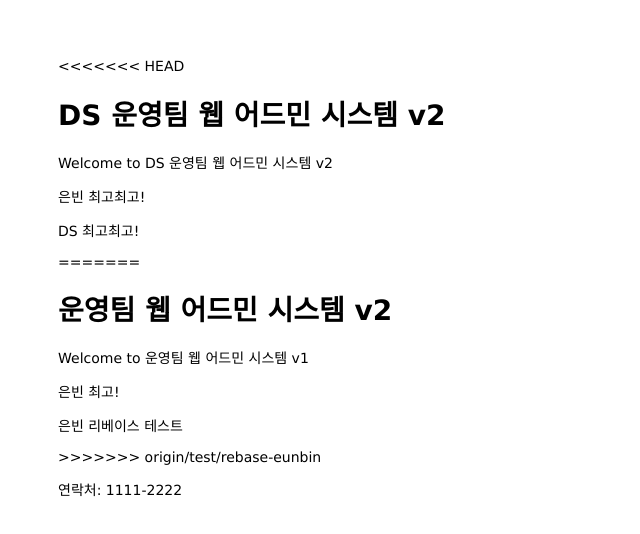
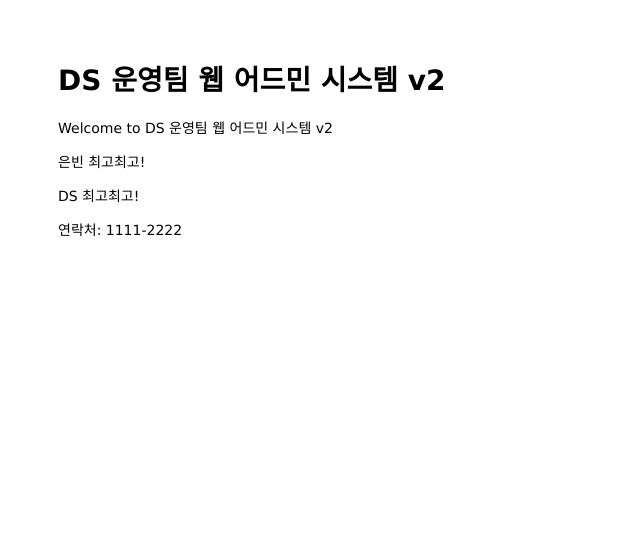
Before and after one commit to binbinbean/mastering-git-github, a website: page public/index.html in a window 1280 px wide. Shown: the whole page, without its empty margins (0-640 px from the left). Drawn offline with Linux system fonts and the light colour scheme.

Commit message:
conflict resolve

```diff
--- a/public/index.html
+++ b/public/index.html
@@ -5,17 +5,10 @@
   </head>
 
   <body>
-<<<<<<< HEAD
     <h1>DS 운영팀 웹 어드민 시스템 v2</h1>
     <p>Welcome to DS 운영팀 웹 어드민 시스템 v2</p>
     <p>은빈 최고최고!</p>
     <p>DS 최고최고!</p>
-=======
-    <h1>운영팀 웹 어드민 시스템 v2</h1>
-    <p>Welcome to 운영팀 웹 어드민 시스템 v1</p>
-    <p>은빈 최고!</p>
-    <p>은빈 리베이스 테스트</p>
->>>>>>> origin/test/rebase-eunbin
   </body>
 
   <footer>
```
